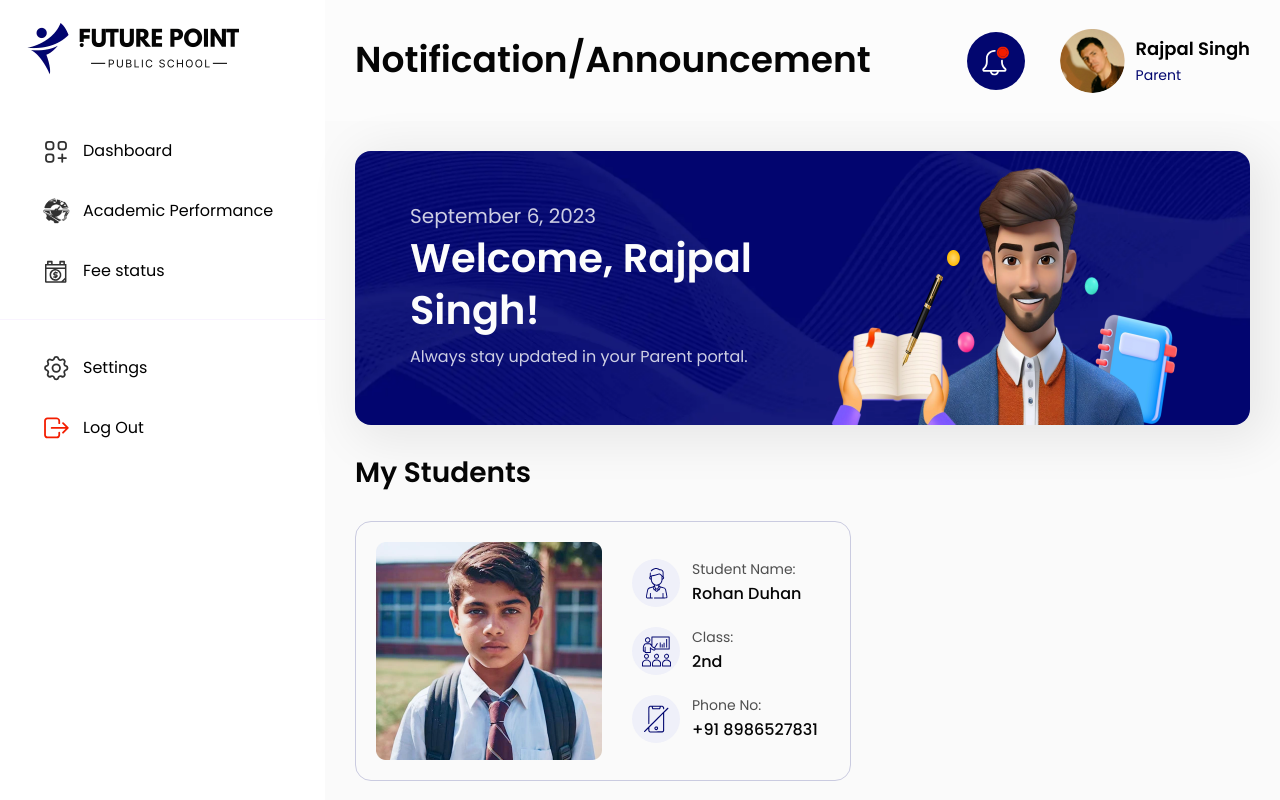
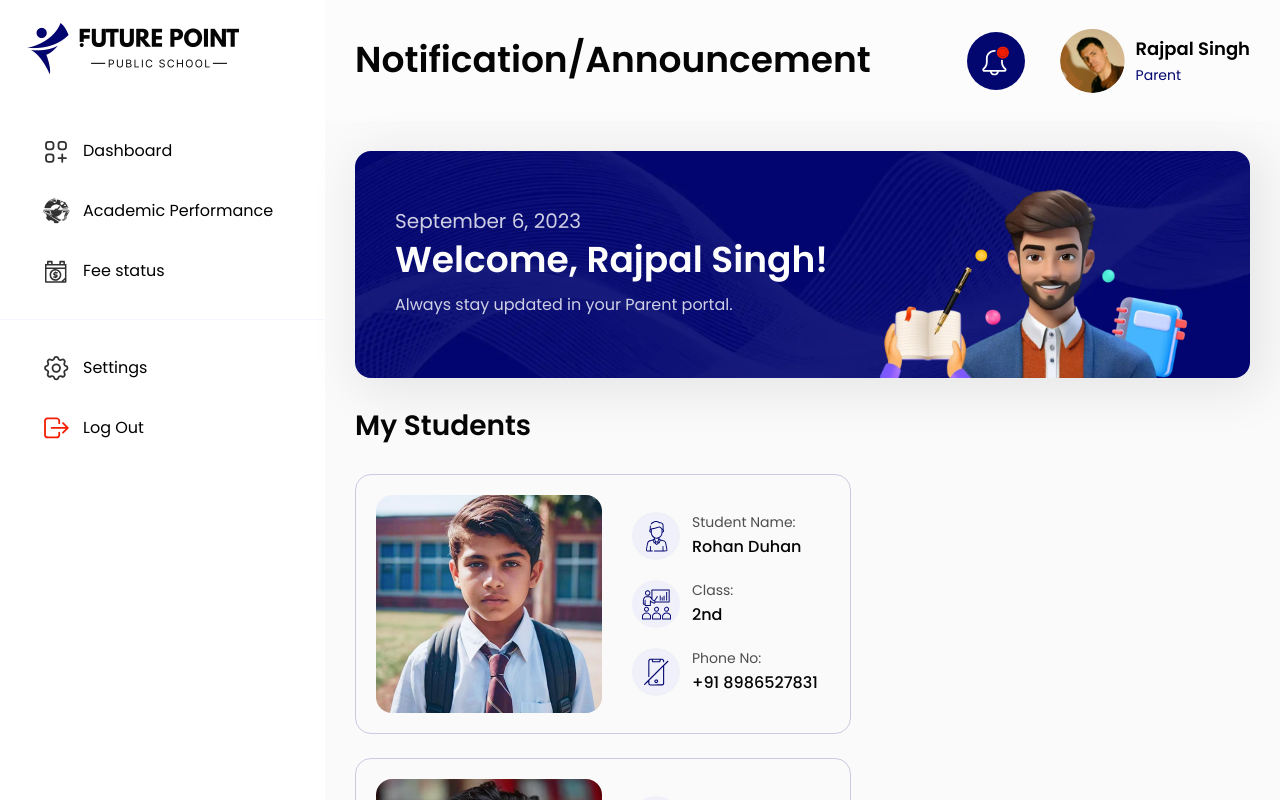
Before and after one commit to tusharswami534/future-point-dashboard, a Next.js app: page / in a window 1280 px wide. Shown: the top 800 px of the page. Built offline with nearby package versions, Linux system fonts and the light colour scheme.

Commit message:
change something

```diff
--- a/src/components/common/DashboardHeader.tsx
+++ b/src/components/common/DashboardHeader.tsx
@@ -7,7 +7,7 @@ import React, { useState } from "react";
 const DashboardHeader = () => {
   const [showProfile, setShowProfile] = useState(false);
   return (
-    <div className="bg-light-white">
+    <div className="bg-light-white z-30">
       <div className="px-4 md:px-[30px] flex items-center justify-between py-7">
         <p className="lg:text-4xl md:text-2xl sm:text-xl text-lg font-semibold leading-130 text-dark-black max-sm:tracking-[-1px]">
           Notification/Announcement
--- a/src/components/common/SideBar.tsx
+++ b/src/components/common/SideBar.tsx
@@ -11,7 +11,7 @@ const SideBar = () => {
   const searchParams = useSearchParams();
   const tab = searchParams.get("tab");
   return (
-    <div className="max-w-[325px] w-full shadow-sidebar min-h-screen bg-white py-4 flex flex-col">
+    <div className="max-w-[325px] max-xl:max-w-[300px] fixed top-0 left-0 w-full shadow-sidebar min-h-screen bg-white py-4 flex flex-col">
       <div className="py-1.5 mb-10 px-6">
         <Link href={"/"}>
           <Image
@@ -30,7 +30,7 @@ const SideBar = () => {
                 `?tab=${item.title.toLowerCase().replaceAll(" ", "-")}`
               )
             }
-            className={`items-center flex gap-3 box-border border border-solid border-transparent hover:border-blue py-3 cursor-pointer leading-160 px-4 rounded-[99px] max-w-[277px] w-full ${
+            className={`items-center flex gap-3 whitespace-nowrap box-border border border-solid border-transparent hover:border-blue py-3 cursor-pointer leading-160 px-4 rounded-[99px] max-w-[277px] w-full ${
               tab === item.title.toLowerCase().replaceAll(" ", "-") &&
               "bg-blue text-light-white"
             }`}
--- a/src/components/dashboard/DashBoardData.tsx
+++ b/src/components/dashboard/DashBoardData.tsx
@@ -6,25 +6,27 @@ import React from "react";
 const DashBoardData = () => {
   return (
     <div className="bg-light-gray flex w-full flex-col gap-[30px] p-[30px]">
-      <div className="min-h-[227px] shadow-layer rounded-2xl bg-cover px-[55px] items-center justify-between flex bg-center bg-[url('/assets/images/dashboard-image-layer.webp')]">
+      <div className="min-h-[227px] shadow-layer rounded-2xl bg-cover px-[55px] max-2xl:px-10 items-center justify-between flex bg-center bg-[url('/assets/images/dashboard-image-layer.webp')]">
         <div className="flex flex-col justify-center">
           <p className="text-xl leading-100 text-white/80 mb-1.5">
             September 6, 2023
           </p>
-          <h3 className="text-custom-4xl leading-130 mb-2 font-semibold text-light-white">
+          <h3 className="text-custom-4xl max-2xl:text-4xl max-xl:text-3xl whitespace-nowrap leading-130 mb-2 font-semibold text-light-white">
             Welcome, Rajpal Singh!
           </h3>
           <p className="leading-160 text-white/80">
             Always stay updated in your Parent portal.
           </p>
         </div>
-        <Image
-          src={"/assets/images/dashboard-image.webp"}
-          width={377}
-          height={274}
-          alt="dashboard-image"
-          className=" 2xl:-translate-x-24"
-        />
+        <div className="h-full items-end">
+          <Image
+            src={"/assets/images/dashboard-image.webp"}
+            width={476}
+            height={274}
+            alt="dashboard-image"
+            className="2xl:-translate-x-24 max-2xl:w-[350px] max-2xl:translate-y-[13px] max-xl:translate-y-[42px] max-xl:w-[250px] max-lg:w-[200px]"
+          />
+        </div>
       </div>
       <h4 className="font-semibold text-custom-3xl  leading-130 text-dark-black">
         My Students
@@ -32,7 +34,7 @@ const DashBoardData = () => {
       <div className="w-full flex gap-6 flex-wrap">
         {STUDENTS_LIST.map((item, index) => (
           <div
-            className="max-w-[496px] hover:shadow-student transition-all duration-300 w-full border border-solid border-light-gray-blue p-5 items-center rounded-2xl flex gap-[30px]"
+            className="max-w-[496px] max-xl:flex-col max-[921px]:flex-row max-xl:max-w-[unset] max-xl:w-[unset] hover:shadow-student transition-all duration-300 w-full border border-solid border-light-gray-blue p-5 items-center rounded-2xl flex gap-[30px]"
             key={index}
           >
             <Image
@@ -40,6 +42,7 @@ const DashBoardData = () => {
               width={226}
               height={218}
               alt="student-image"
+              className="w-[226px] h-[218px] object-cover rounded-2xl"
             />
             <div className="flex flex-col gap-5">
               <div className="flex gap-3">
--- a/src/components/dashboard/Dashboard.tsx
+++ b/src/components/dashboard/Dashboard.tsx
@@ -5,11 +5,13 @@ import DashboardHeader from "../common/DashboardHeader";
 
 const Dashboard = () => {
   return (
-    <div className="flex w-full">
+    <div className="flex w-full relative pl-[325px] max-xl:pl-[300px]">
       <SideBar />
-      <div className="w-full">
+      <div className="w-full relative">
         <DashboardHeader />
-        <DashBoardData />
+        <div>
+          <DashBoardData />
+        </div>
       </div>
     </div>
   );
```
Also changed, not shown: public/assets/images/dashboard-image.webp.
